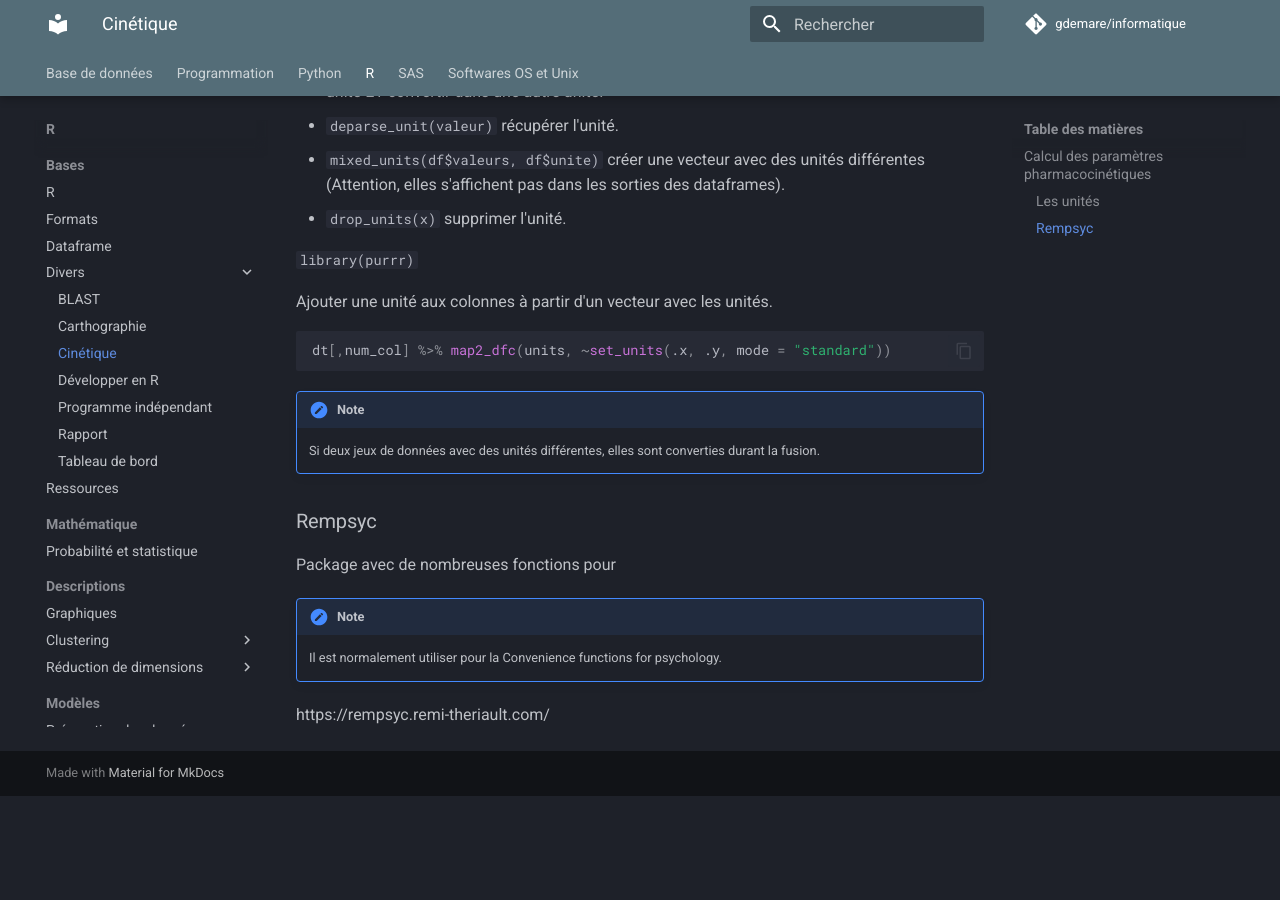
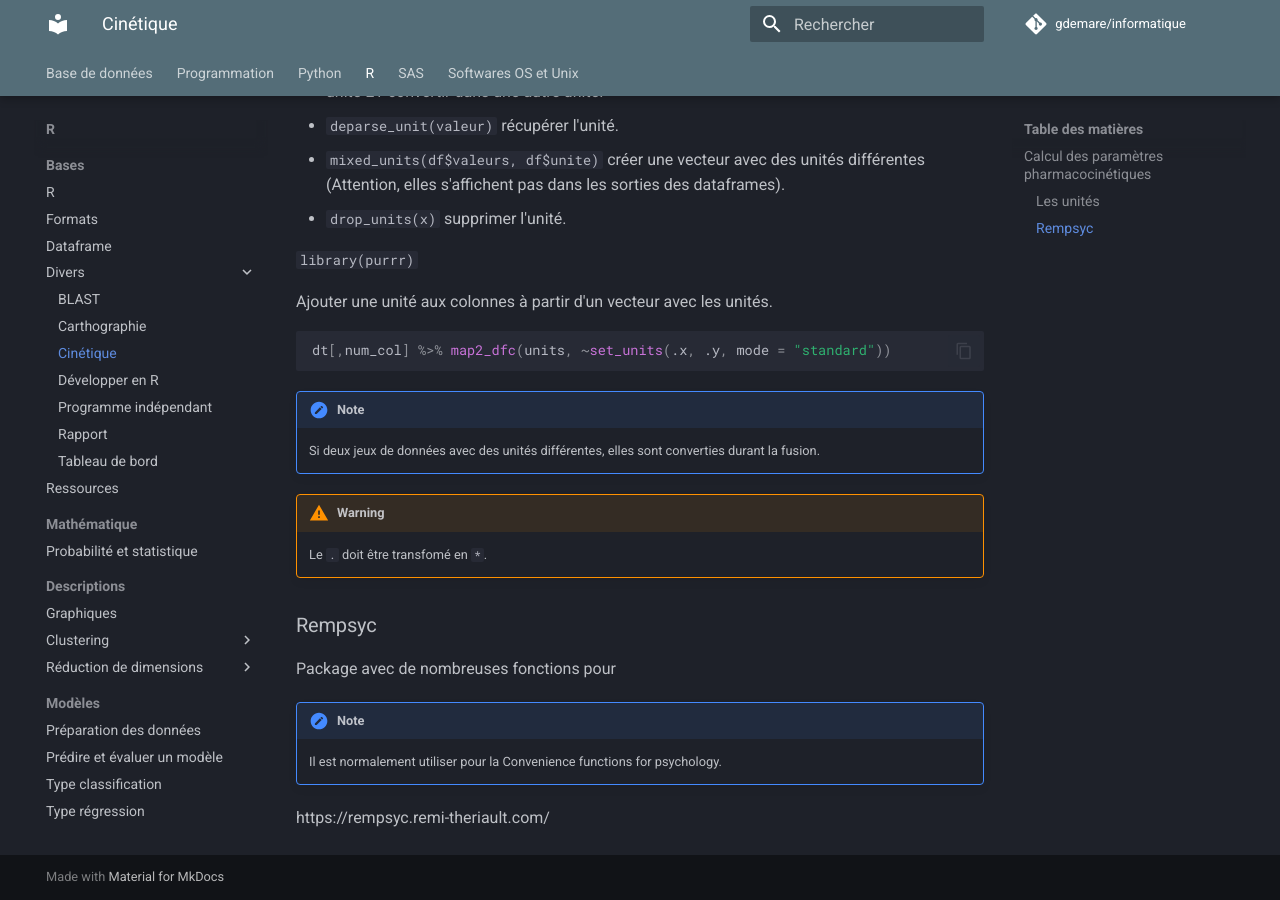
Before and after one commit to gdemare/Informatique, an MkDocs documentation site: the page built from docs/r/cinetique_r.md, in a window 1280 px wide and 900 px high, scrolled down 844 px. Built offline with MkDocs 1.6.1 and Material for MkDocs 9.7.7, drawn with Linux system fonts in a browser that asks for light colours; comment, search, counter and statistics services are not loaded; before the commit the page ends 1640 px from its top, so only the background shows below that.

Commit message:
Update cinetique_r.md

```diff
--- a/docs/r/cinetique_r.md
+++ b/docs/r/cinetique_r.md
@@ -38,6 +38,9 @@ dt[,num_col] %>% map2_dfc(units, ~set_units(.x, .y, mode = "standard"))
 !!! note
     Si deux jeux de données avec des unités différentes, elles sont converties durant la fusion.
 
+!!! warning
+    Le `.` doit être transfomé en `*`.
+
 ### Rempsyc
 
 Package avec de nombreuses fonctions pour
```
